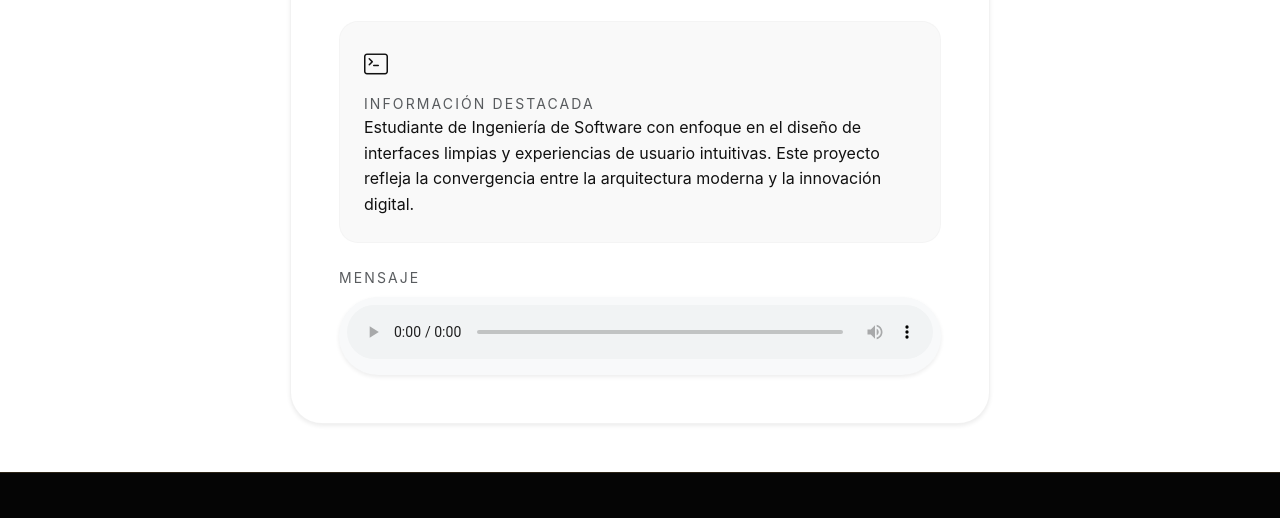
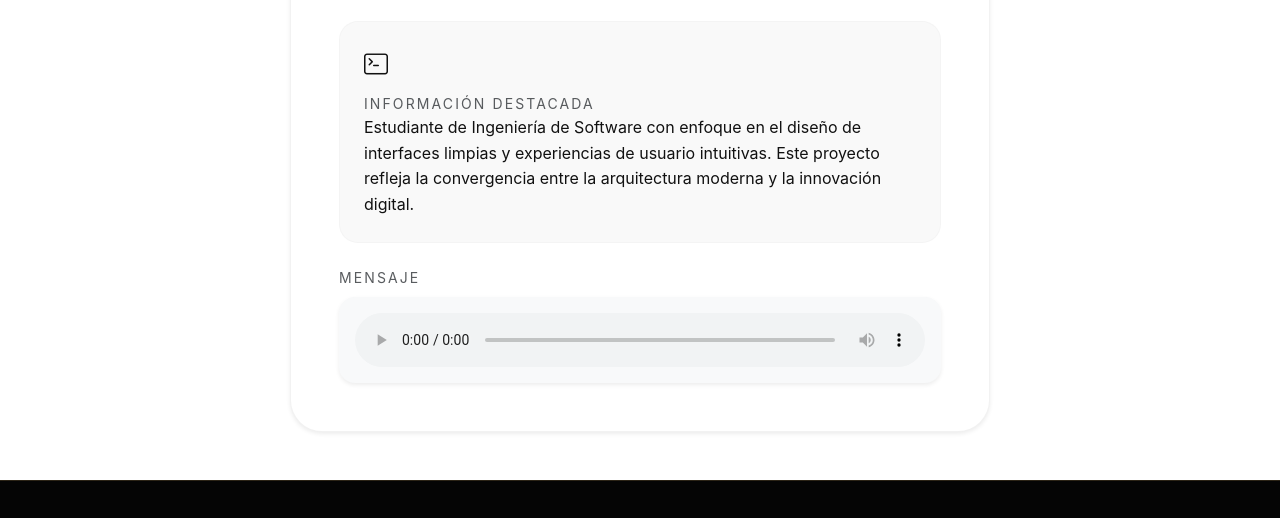
Before and after one commit to angeloPG07/Departamentos-Luna-, a plain HTML site: page author.html in a window 1280 px wide. Shown: the part 801-1319 px from the top of the page. Drawn offline with nearby package versions, Linux system fonts and the light colour scheme.

Commit message:
cambioss

```diff
--- a/author.html
+++ b/author.html
@@ -58,8 +58,8 @@
                     </div>
                     <div class="col-12 mt-4">
                         <label class="small text-muted text-uppercase tracking-widest d-block mb-2">Mensaje</label>
-                        <div class="p-2 bg-light rounded-pill shadow-sm">
-                            <audio controls class="w-100">
+                        <div class="p-3 bg-light rounded-4 shadow-sm">
+                            <audio controls class="w-100" style="display: block;">
                                 <source src="audio/audio_autor.mp3" type="audio/mpeg">
                                 Tu navegador no soporta el elemento de audio.
                             </audio>
```
Also changed, not shown: index.html (+1 -1 lines).
